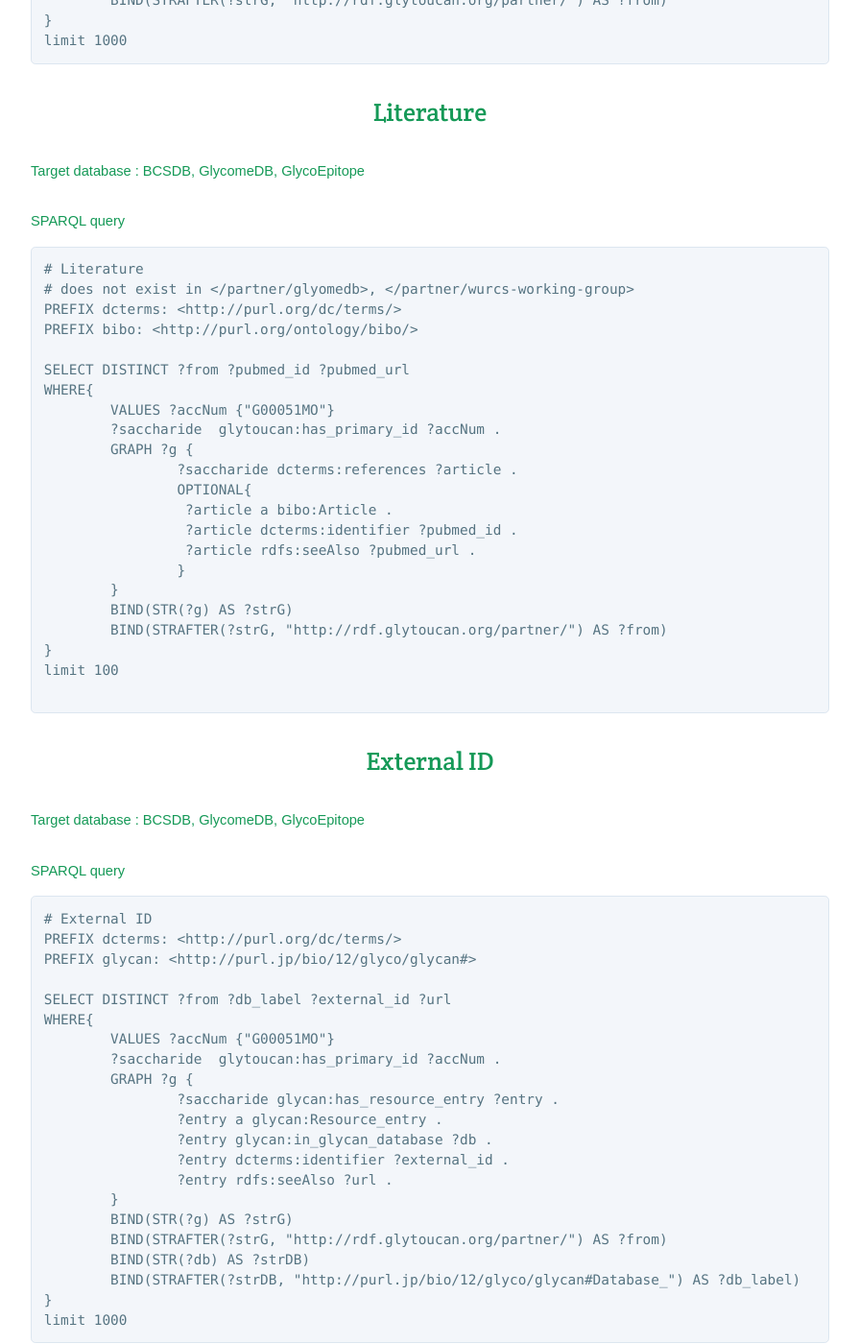
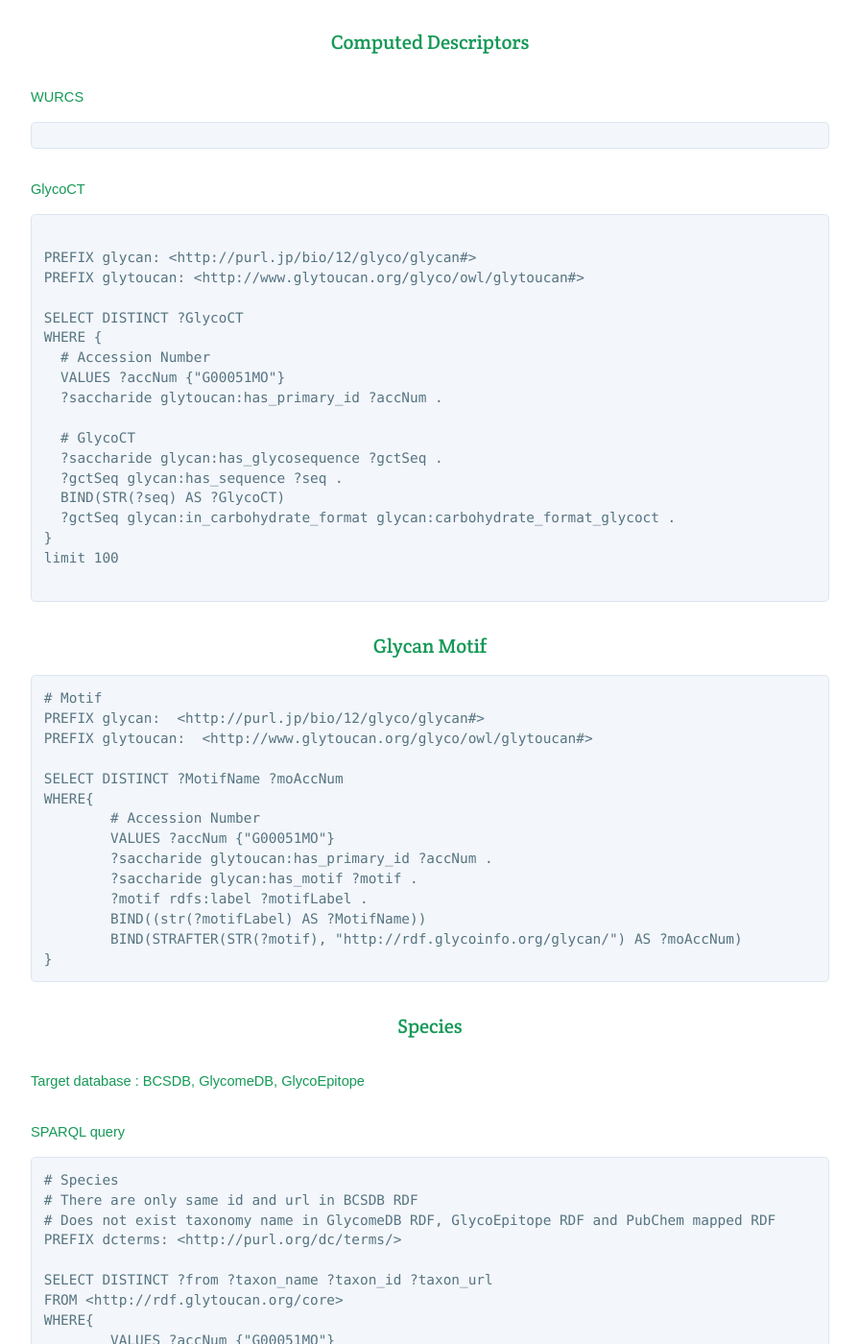
Before and after one commit to glytoucan/glytoucan, a Jekyll site: the page built from system/glycanEntry/sparql.md, in a window 1280 px wide and 1400 px high, scrolled down 1350 px. Shown: the whole window at 96% size, without its empty margins (192-1087 px from the left). Built offline with Jekyll 4.4.1, drawn with Linux system fonts in a browser that asks for light colours; nearby versions of some CDN libraries; some of the changed text lies outside the part shown.

Commit message:
update /glycanEntry/sparql.md

````diff
--- a/system/glycanEntry/sparql.md
+++ b/system/glycanEntry/sparql.md
@@ -2,17 +2,112 @@
 title: SPARQL query for the Glycan Entry ver2.0
 layout: default
 ---
-# SPARQL Query
-* summary
+
+# Items of the Glycan Entry
+
+* **Summary**
+	* Accession number
+	* Calculated Monoisotopic Mass
+	* WURCS
+	* Created Date
+
+* **Contents**
+	* Structure
+	* Computed Descriptors
+		* WURCS
+		* GlycoCT
+	* Glycan Motif
+	* Species
+	* Literature
+	* External ID
 
 # Summary
+
+### Accession number
+
+```
+```
+
+### Calculated Monoisotopic Mass
+
+```
+```
+
+### WURCS
+
+```
+```
+
+### Created Date
+
+```
+```
+
+
 # Contents
-## Structure
-## Computed Descriptors
-## Glycan Motif
-## Species
+
+### Structure
+
+```
+```
+
+### Computed Descriptors
+
+##### WURCS
+
+```
+```
+
+##### GlycoCT
+
+```
+
+PREFIX glycan: <http://purl.jp/bio/12/glyco/glycan#>
+PREFIX glytoucan: <http://www.glytoucan.org/glyco/owl/glytoucan#>
+
+SELECT DISTINCT ?GlycoCT
+WHERE {
+  # Accession Number
+  VALUES ?accNum {"G00051MO"}
+  ?saccharide glytoucan:has_primary_id ?accNum .
+
+  # GlycoCT
+  ?saccharide glycan:has_glycosequence ?gctSeq .
+  ?gctSeq glycan:has_sequence ?seq .
+  BIND(STR(?seq) AS ?GlycoCT)
+  ?gctSeq glycan:in_carbohydrate_format glycan:carbohydrate_format_glycoct .
+}
+limit 100
+
+```
+
+
+### Glycan Motif
+
+```
+# Motif
+PREFIX glycan:  <http://purl.jp/bio/12/glyco/glycan#>
+PREFIX glytoucan:  <http://www.glytoucan.org/glyco/owl/glytoucan#>
+
+SELECT DISTINCT ?MotifName ?moAccNum
+WHERE{
+	# Accession Number
+	VALUES ?accNum {"G00051MO"}
+	?saccharide glytoucan:has_primary_id ?accNum .
+	?saccharide glycan:has_motif ?motif .
+	?motif rdfs:label ?motifLabel .
+	BIND((str(?motifLabel) AS ?MotifName))
+	BIND(STRAFTER(STR(?motif), "http://rdf.glycoinfo.org/glycan/") AS ?moAccNum)
+}
+```
+
+
+### Species
+
 ##### Target database : BCSDB, GlycomeDB, GlycoEpitope
+
 ##### SPARQL query
+
 ```
 # Species
 # There are only same id and url in BCSDB RDF
@@ -35,16 +131,18 @@
 		 ?source rdfs:label ?taxon_name .
 		}
 	}
-	BIND(STR(?g) AS ?strG)
-	BIND(STRAFTER(?strG, "http://rdf.glytoucan.org/partner/") AS ?from)
+	?graph rdfs:label ?from .
 }
 limit 1000
 ```
 
 
-## Literature
-##### Target database : BCSDB, GlycomeDB, GlycoEpitope
+### Literature
+
+##### Target database : BCSDB, GlycoEpitope
+
 ##### SPARQL query
+
 ```
 # Literature
 # does not exist in </partner/glyomedb>, </partner/wurcs-working-group>
@@ -63,17 +162,18 @@
 		 ?article rdfs:seeAlso ?pubmed_url .
 		}
 	}
-	BIND(STR(?g) AS ?strG)
-	BIND(STRAFTER(?strG, "http://rdf.glytoucan.org/partner/") AS ?from)
+	?graph rdfs:label ?from .
 }
 limit 100
-
 ```
 
 
-## External ID
-##### Target database : BCSDB, GlycomeDB, GlycoEpitope
+### External ID
+
+##### Target database : BCSDB, GlycomeDB, GlycoEpitope, PubChem
+
 ##### SPARQL query
+
 ```
 # External ID
 PREFIX dcterms: <http://purl.org/dc/terms/>
@@ -83,15 +183,15 @@
 WHERE{
 	VALUES ?accNum {"G00051MO"}
 	?saccharide  glytoucan:has_primary_id ?accNum .
-	GRAPH ?g {
+
+	GRAPH ?graph {
 		?saccharide glycan:has_resource_entry ?entry .
 		?entry a glycan:Resource_entry .
 		?entry glycan:in_glycan_database ?db .
 		?entry dcterms:identifier ?external_id .
 		?entry rdfs:seeAlso ?url .
 	}
-	BIND(STR(?g) AS ?strG)
-	BIND(STRAFTER(?strG, "http://rdf.glytoucan.org/partner/") AS ?from)
+	?graph rdfs:label ?from.
 	BIND(STR(?db) AS ?strDB)
 	BIND(STRAFTER(?strDB, "http://purl.jp/bio/12/glyco/glycan#Database_") AS ?db_label)
 }
````
Also changed, not shown: other parts of system/glycanEntry/sparql.md (+4 -2 lines).
